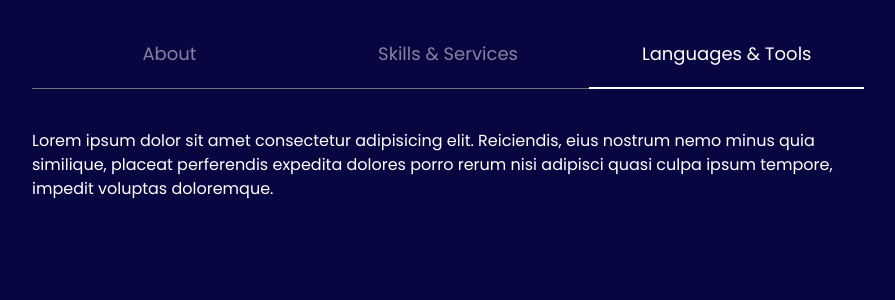
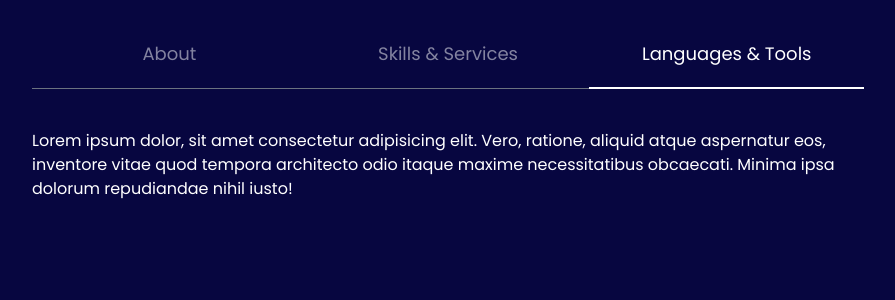
Before and after one commit to sudodeo/portfolio, a Next.js app: page / in a window 1280 px wide. Both pictures are taken after a click on the tab "Languages & Tools". Shown: the part 928-1228 px from the top of the page, without its empty margins (192-1087 px from the left). Built offline with nearby package versions, Linux system fonts and the light colour scheme.

Commit message:
wip: languages and tools tabs better display

```diff
--- a/components/StacksTab.tsx
+++ b/components/StacksTab.tsx
@@ -3,10 +3,10 @@ import React from "react";
 const Stacks = () => {
   return (
     <div className="pt-10" data-aos="zoom-out">
-      Lorem ipsum dolor sit amet consectetur adipisicing elit. Reiciendis, eius
-      nostrum nemo minus quia similique, placeat perferendis expedita dolores
-      porro rerum nisi adipisci quasi culpa ipsum tempore, impedit voluptas
-      doloremque.
+      Lorem ipsum dolor, sit amet consectetur adipisicing elit. Vero, ratione,
+      aliquid atque aspernatur eos, inventore vitae quod tempora architecto odio
+      itaque maxime necessitatibus obcaecati. Minima ipsa dolorum repudiandae
+      nihil iusto!
     </div>
   );
 };
```
